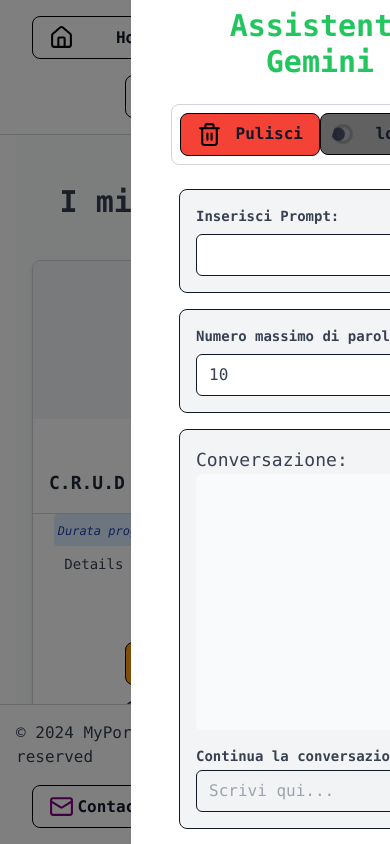
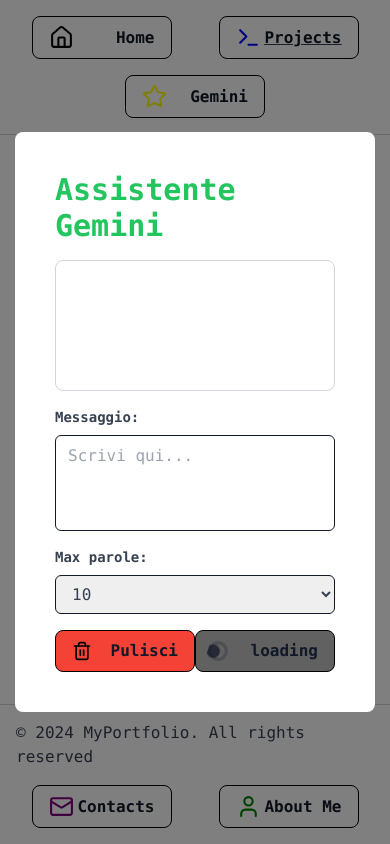
Before and after one commit to LucaFerraresso/TypeScript-Portfolio, a Next.js app in the folder portfolioproject/: page /Projects in a window 390 px wide. Both pictures are taken after a click on the button "Gemini". Shown: the top 844 px of the page. Built offline with nearby package versions, Linux system fonts and the light colour scheme.

Commit message:
responsive form + no more img errors(console)

```diff
--- a/portfolioproject/app/AboutMe/page.tsx
+++ b/portfolioproject/app/AboutMe/page.tsx
@@ -21,7 +21,7 @@
     <>
       <Header metadata={metadata} />
       <motion.div
-        className="flex flex-col text-center items-center bg-gray-50 min-h-screen pt-12 md:pt-24 lg:pt-28" // Padding top per tenere conto dell'altezza della navbar
+        className="flex flex-col text-center items-center p-14 md:p-14 lg:p-20 xl:p-48 bg-gray-50 min-h-screen md:pt-14 lg:pt-20" // Padding top per tenere conto dell'altezza della navbar
         variants={fadeInVariants}
         initial="hidden"
         animate="visible"
--- a/portfolioproject/app/Contacts/page.tsx
+++ b/portfolioproject/app/Contacts/page.tsx
@@ -22,7 +22,7 @@
         variants={fadeInVariants}
         initial="hidden"
         animate="visible"
-        className="flex flex-col text-center items-center bg-gray-50 min-h-screen pt-12 md:pt-24 lg:pt-28" // Padding top per tenere conto dell'altezza della navbar
+        className="flex flex-col text-center items-center p-14 md:p-14 lg:p-20 xl:p-48 bg-gray-50 min-h-screen md:pt-14 lg:pt-20"
       >
         <h1 className="text-3xl md:text-4xl font-bold mb-4">Contacts</h1>
         <p className="mt-2 text-lg">Phone: 000000000000</p>
--- a/portfolioproject/app/Projects/[id]/page.tsx
+++ b/portfolioproject/app/Projects/[id]/page.tsx
@@ -30,7 +30,7 @@
 
   return (
     <motion.div
-      className="flex flex-col justify-center items-center bg-gray-50 min-h-screen pt-12 md:pt-24 lg:pt-28"
+      className="flex flex-col text-center items-center p-12 md:p-12 lg:p-20 xl:p-48 bg-gray-50 min-h-screen md:pt-12 lg:pt-20"
       variants={fadeInVariants}
       initial="hidden"
       animate="visible"
--- a/portfolioproject/app/Projects/page.tsx
+++ b/portfolioproject/app/Projects/page.tsx
@@ -45,7 +45,7 @@
         variants={fadeInVariants}
         initial="hidden"
         animate="visible"
-        className="flex flex-col text-center items-center bg-gray-50 min-h-screen pt-12 md:pt-24 lg:pt-28"
+        className="flex flex-col text-center items-center p-12 md:p-12 lg:p-20 xl:p-48 bg-gray-50 min-h-screen md:pt-12 lg:pt-20"
       >
         {isMobile ? <ProjectSection /> : <ProjectTable projects={projects} />}
 
--- a/portfolioproject/app/page.tsx
+++ b/portfolioproject/app/page.tsx
@@ -21,7 +21,7 @@
   return (
     <>
       <motion.div
-        className="p-6 md:p-12 lg:p-32 xl:p-48 bg-gray-50 min-h-screen pt-12 md:pt-24 lg:pt-28"
+        className="p-12 md:p-12 lg:p-20 xl:p-48 bg-gray-50 min-h-screen md:pt-12 lg:pt-20"
         variants={fadeInVariants}
         initial="hidden"
         animate="visible"
--- a/portfolioproject/src/components/atoms/SectionSeparator.tsx
+++ b/portfolioproject/src/components/atoms/SectionSeparator.tsx
@@ -18,7 +18,7 @@
   }, []);
 
   return (
-    <div className="relative my-8">
+    <div className="relative my-6">
       {/* Linea superiore animata */}
       <motion.div
         className={`h-1 bg-gradient-to-r from-blue-400 to-teal-400 rounded-full mb-2 ${
--- a/portfolioproject/src/components/molecules/GenericModal.tsx
+++ b/portfolioproject/src/components/molecules/GenericModal.tsx
@@ -23,7 +23,7 @@
 
   return (
     <div
-      className="min-h-[100vh] fixed inset-0 bg-black bg-opacity-50 flex justify-center items-center z-50 p-80"
+      className="min-h-[100vh] fixed inset-0 bg-black bg-opacity-50 flex justify-center items-center z-50 p-20 "
       onClick={onClose}
     >
       <div
--- a/portfolioproject/src/components/molecules/ProjectCard.tsx
+++ b/portfolioproject/src/components/molecules/ProjectCard.tsx
@@ -141,6 +141,7 @@
             height={300}
             className="object-cover"
             priority
+            style={{ width: "auto", height: "auto" }}
           />
         )}
         {showConfirm && (
--- a/portfolioproject/src/components/molecules/ProjectTable.tsx
+++ b/portfolioproject/src/components/molecules/ProjectTable.tsx
@@ -117,8 +117,8 @@
                       alt={project.title}
                       width={200}
                       height={200}
-                      loading="lazy"
-                      priority={false}
+                      priority
+                      style={{ width: "auto", height: "auto" }}
                     />
                   </div>
                 </div>
--- a/portfolioproject/src/components/molecules/PromptForm.tsx
+++ b/portfolioproject/src/components/molecules/PromptForm.tsx
@@ -1,10 +1,8 @@
-import { useState } from "react";
-import { motion } from "framer-motion";
-import { fadeInVariants } from "@/animation/animation";
+import { useState, useMemo } from "react";
 import Button from "../atoms/Button";
 import GenericModal from "./GenericModal";
 import WordTextEffect from "../library/WordTextEffect";
-import { ChevronDown, ChevronUp, StarIcon, Trash2Icon } from "lucide-react";
+import { ChevronDown, StarIcon, Trash2Icon, User } from "lucide-react";
 
 type MessageType = "user" | "api";
 
@@ -16,38 +14,29 @@
 const PromptForm = () => {
   const [messages, setMessages] = useState<Message[]>([]);
   const [loading, setLoading] = useState(false);
-  const [prompt, setPrompt] = useState("");
+  const [inputValue, setInputValue] = useState("");
   const [maxWords, setMaxWords] = useState(10);
   const [isOpen, setIsOpen] = useState(false);
-  const [conversationInput, setConversationInput] = useState("");
-  const [isPromptMode, setIsPromptMode] = useState(true);
 
   const toggleForm = () => setIsOpen((prev) => !prev);
 
-  const handleInputChange =
-    (setter: React.Dispatch<React.SetStateAction<string>>) =>
-    (event: React.ChangeEvent<HTMLInputElement>) => {
-      setter(event.target.value);
+  const handleInputChange = (event: React.ChangeEvent<HTMLTextAreaElement>) => {
+    setInputValue(event.target.value);
   };
 
   const handleSubmit = async () => {
+    if (!inputValue) return;
     setLoading(true);
-    const userMessage = isPromptMode ? prompt : conversationInput;
+    const userMessage = inputValue;
 
-    // Aggiornare lo stato dei messaggi
     setMessages((prev) => [...prev, { text: userMessage, type: "user" }]);
+    setInputValue("");
 
     try {
-      // Creare un buffer dalla stringa del messaggio
-      const userMessageBuffer = Buffer.from(
-        `${userMessage} (${maxWords} words)`,
-        "utf-8"
-      );
-
       const res = await fetch("/api/gemini", {
         method: "POST",
         headers: { "Content-Type": "application/json" },
-        body: JSON.stringify({ prompt: userMessageBuffer.toString("utf-8") }),
+        body: JSON.stringify({ prompt: `${userMessage} (${maxWords} words)` }),
       });
 
       if (!res.ok) throw new Error("Errore nella richiesta");
@@ -67,10 +56,13 @@
 
   const clearAll = () => {
     setMessages([]);
-    setPrompt("");
-    setMaxWords(10);
-    setConversationInput("");
+    setInputValue("");
   };
+
+  const isSubmitDisabled = useMemo(
+    () => loading || !inputValue,
+    [loading, inputValue]
+  );
 
   return (
     <div className="flex flex-col justify-center items-center z-41">
@@ -81,128 +73,100 @@
       />
 
       <GenericModal isOpen={isOpen} onClose={toggleForm}>
-        <h2 className="text-3xl text-green-500 font-bold text-center mb-6">
+        <div className="flex flex-col bg-white rounded-lg w-full max-w-md md:max-w-2xl lg:max-w-2xl h-[500px]">
+          <h2 className="text-3xl text-green-500 font-bold mb-4">
             Assistente Gemini
           </h2>
-        <div className="flex justify-around items-center text-center p-2 border border-gray-300 rounded-lg mb-4">
+
+          <div className="flex-1 overflow-y-auto h-64 p-4 border border-gray-300 rounded-lg">
+            {messages.map((msg, index) => (
+              <div
+                key={index}
+                className={`flex items-start mb-2 ${
+                  msg.type === "user" ? "justify-end" : "justify-start"
+                }`}
+              >
+                <span
+                  className={`flex items-center ${
+                    msg.type === "user" ? "text-blue-500" : "text-green-500"
+                  } mr-2`}
+                >
+                  {msg.type === "user" ? (
+                    <User size={20} color="blue" />
+                  ) : (
+                    <User size={20} color="green" />
+                  )}
+                </span>
+                <div
+                  className={`p-2 rounded-lg ${
+                    msg.type === "user" ? "bg-blue-300" : "bg-green-300"
+                  }`}
+                >
+                  {msg.type === "api" ? (
+                    <WordTextEffect text={msg.text} />
+                  ) : (
+                    msg.text
+                  )}
+                </div>
+              </div>
+            ))}
+          </div>
+
+          <div className="mt-4">
+            <label
+              htmlFor="inputMessage"
+              className="block text-sm mb-2 font-bold"
+            >
+              Messaggio:
+            </label>
+            <textarea
+              id="inputMessage"
+              value={inputValue}
+              onChange={handleInputChange}
+              className="block w-full border border-gray-900 rounded-md px-3 py-2 h-24 resize-none"
+              placeholder="Scrivi qui..."
+              required
+            />
+
+            <label
+              htmlFor="maxWords"
+              className="block text-sm mb-2 font-bold mt-4"
+            >
+              Max parole:
+            </label>
+            <select
+              id="maxWords"
+              value={maxWords}
+              onChange={(e) => setMaxWords(Number(e.target.value))}
+              className="block w-full border border-gray-900 rounded-md px-3 py-2"
+            >
+              <option value={10}>10</option>
+              <option value={20}>20</option>
+              <option value={40}>40</option>
+              <option value={50}>50</option>
+              <option value={100}>100</option>
+              <option value={200}>200</option>
+            </select>
+
+            <div className="flex justify-between mt-4">
               <Button
                 text="Pulisci"
                 color="var(--color-red)"
                 hoverColor="var(--color-red-dark)"
                 onClick={clearAll}
-            icon={<Trash2Icon color={"black"} size={25} />}
+                icon={<Trash2Icon color={"black"} size={20} />}
               />
               <Button
-            onClick={() => {
-              handleSubmit();
-              setIsPromptMode(!isPromptMode);
-            }}
-            text={isPromptMode ? "Risposta" : "Invia"}
-            color={
-              isPromptMode ? "var(--color-green)" : "var(--color-blue-light)"
-            }
-            hoverColor={
-              isPromptMode
-                ? "var(--color-green-dark)"
-                : "var(--color-blue-dark)"
-            }
-            disabled={loading || (isPromptMode ? !prompt : !conversationInput)}
+                onClick={handleSubmit}
+                text="Invia"
+                color="var(--color-green)"
+                hoverColor="var(--color-green-dark)"
+                disabled={isSubmitDisabled}
                 loading={loading}
-            icon={
-              isPromptMode ? (
-                <ChevronDown color={"black"} size={25} />
-              ) : (
-                <ChevronUp color={"black"} size={25} />
-              )
-            }
+                icon={<ChevronDown color={"black"} size={20} />}
               />
             </div>
-
-        <div className="grid grid-cols-1 md:grid-cols-2 gap-4 p-2">
-          <motion.div
-            className="flex flex-col space-y-4"
-            variants={fadeInVariants}
-            initial="hidden"
-            animate="visible"
-          >
-            <div className="border border-gray-900 rounded-lg p-4 bg-gray-100">
-              <label htmlFor="prompt" className="block text-sm mb-2 font-bold">
-                Inserisci Prompt:
-              </label>
-              <input
-                id="prompt"
-                type="text"
-                value={prompt}
-                onChange={handleInputChange(setPrompt)}
-                className="mt-1 block w-full border border-gray-900 rounded-md px-3 py-2"
-                required
-                disabled={!isPromptMode}
-              />
           </div>
-            <div className="border border-gray-900 rounded-lg p-4 bg-gray-100">
-              <label
-                htmlFor="maxWords"
-                className="block text-sm mb-2 font-bold"
-              >
-                Numero massimo di parole:
-              </label>
-              <input
-                id="maxWords"
-                type="number"
-                value={maxWords}
-                onChange={(e) =>
-                  setMaxWords(Math.max(Number(e.target.value), 1))
-                }
-                min={1}
-                className="mt-1 block w-full border border-gray-900 rounded-md px-3 py-2"
-                required
-              />
-            </div>
-          </motion.div>
-          <motion.div
-            className="flex flex-col space-y-4"
-            variants={fadeInVariants}
-            initial="hidden"
-            animate="visible"
-          >
-            <div className="border border-gray-900 rounded-lg p-4 bg-gray-100 flex flex-col h-[400px]">
-              <h3 className="text-lg font-medium">Conversazione:</h3>
-              <div className="flex flex-col-reverse h-full w-full overflow-auto bg-gray-50 p-2 rounded-md">
-                {messages.map((msg, index) => (
-                  <div
-                    key={index}
-                    className={`mt-2 p-2 rounded-md ${
-                      msg.type === "user" ? "bg-blue-300" : "bg-green-300"
-                    }`}
-                  >
-                    <strong>{msg.type === "user" ? "Tu: " : "Gemini: "}</strong>
-                    {loading && index === messages.length - 1 ? (
-                      <div>{prompt}</div>
-                    ) : msg.type === "api" ? (
-                      <WordTextEffect text={msg.text} />
-                    ) : (
-                      msg.text
-                    )}
-                  </div>
-                ))}
-              </div>
-              <label
-                htmlFor="conversationInput"
-                className="block text-sm mt-4 font-bold"
-              >
-                Continua la conversazione:
-              </label>
-              <input
-                id="conversationInput"
-                type="text"
-                value={conversationInput}
-                onChange={handleInputChange(setConversationInput)}
-                className="mt-1 block w-full border border-gray-900 rounded-md px-3 py-2"
-                placeholder="Scrivi qui..."
-                disabled={isPromptMode}
-              />
-            </div>
-          </motion.div>
         </div>
       </GenericModal>
     </div>
```
Lines whose indentation alone changed are shown as unchanged.
